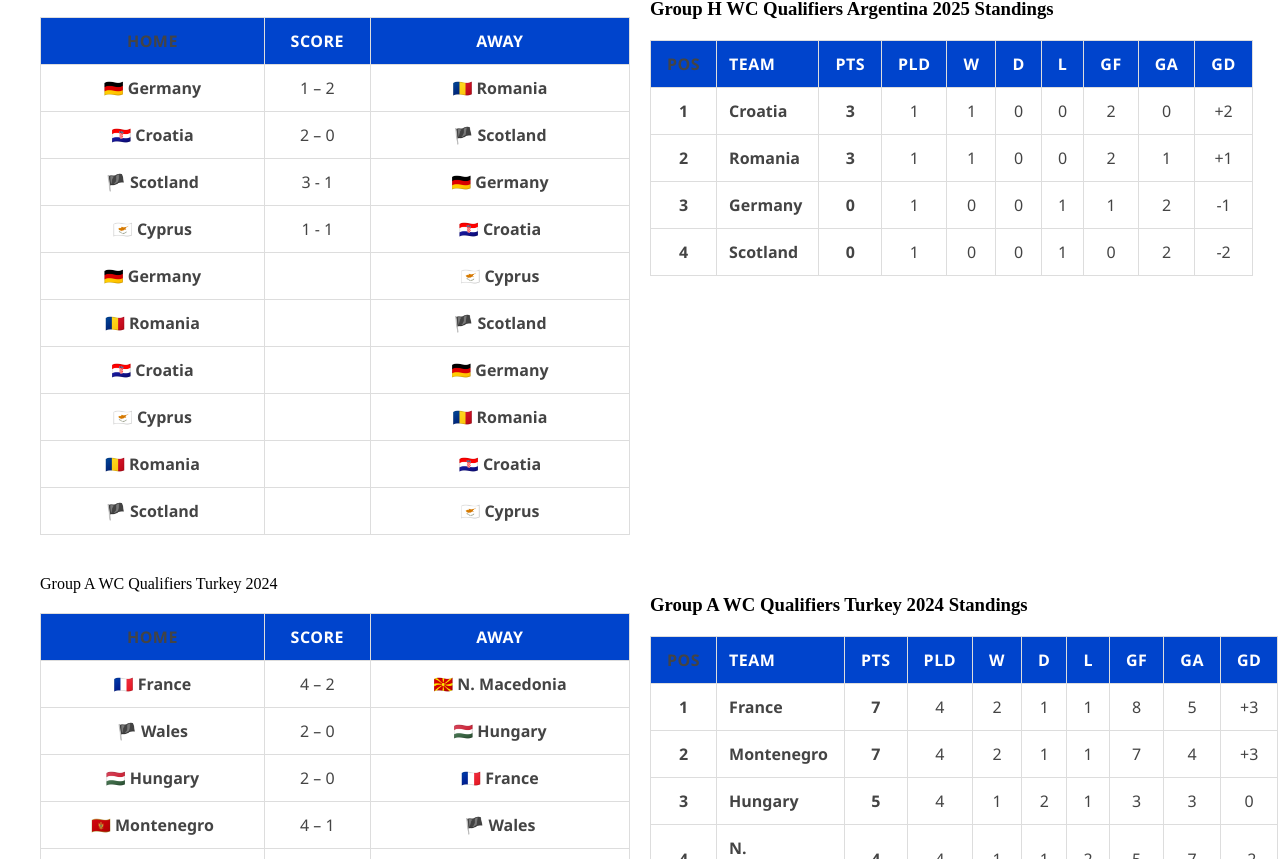
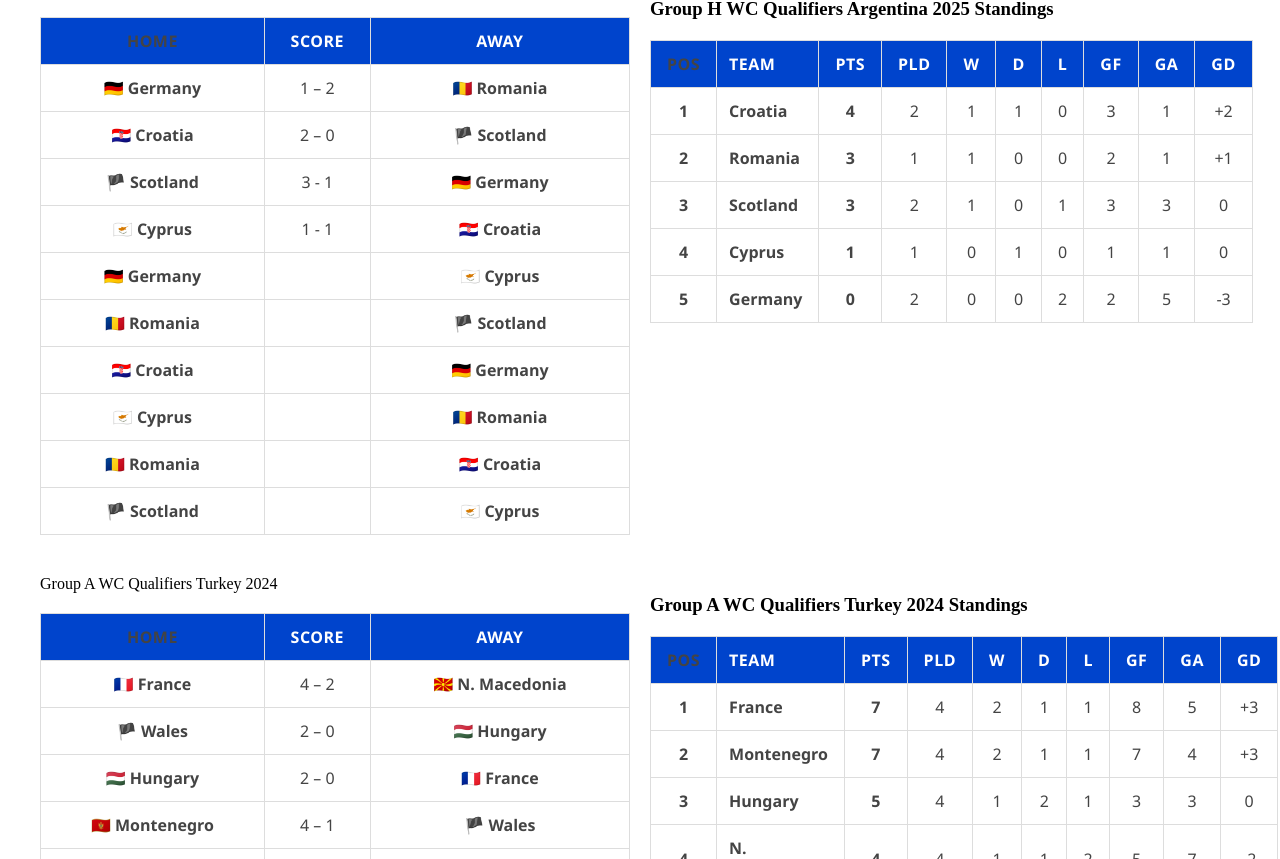
Before and after one commit to MarcusMachado15/whoisgonnawin-clean, a Next.js app: page / in a window 1280 px wide. Shown: the part 4381-5240 px from the top of the page. Built offline with nearby package versions, Linux system fonts and the light colour scheme.

Commit message:
Atualiza classificação dos grupos

```diff
--- a/app/page.tsx
+++ b/app/page.tsx
@@ -401,11 +401,12 @@ const groupStandingsEurope: Record<string, Standing[]> = {
   { pos: 5, team: 'Azerbaijan',  played: 1, won: 0, draw: 0, lost: 1, gf: 2, ga: 3, gd: -1, pts: 0 },
 ],
   'Group H WC Qualifiers Argentina 2025': [
-    { pos: 1, team: 'Croatia',  played: 1, won: 1, draw: 0, lost: 0, gf: 2, ga: 0,  gd:  2, pts: 3 },
-    { pos: 2, team: 'Romania',  played: 1, won: 1, draw: 0, lost: 0, gf: 2, ga: 1,  gd:  1, pts: 3 },
-    { pos: 3, team: 'Germany',  played: 1, won: 0, draw: 0, lost: 1, gf: 1, ga: 2,  gd: -1, pts: 0 },
-    { pos: 4, team: 'Scotland', played: 1, won: 0, draw: 0, lost: 1, gf: 0, ga: 2,  gd: -2, pts: 0 },
-  ],
+  { pos: 1, team: 'Croatia',   played: 2, won: 1, draw: 1, lost: 0, gf: 3, ga: 1, gd: +2, pts: 4 },
+  { pos: 2, team: 'Romania',   played: 1, won: 1, draw: 0, lost: 0, gf: 2, ga: 1, gd: +1, pts: 3 },
+  { pos: 3, team: 'Scotland',  played: 2, won: 1, draw: 0, lost: 1, gf: 3, ga: 3, gd:  0, pts: 3 },
+  { pos: 4, team: 'Cyprus',    played: 1, won: 0, draw: 1, lost: 0, gf: 1, ga: 1, gd:  0, pts: 1 },
+  { pos: 5, team: 'Germany',   played: 2, won: 0, draw: 0, lost: 2, gf: 2, ga: 5, gd: -3, pts: 0 },
+],
   'Group A WC Qualifiers Turkey 2024': [
     { pos: 1, team: 'France',          played: 4, won: 2, draw: 1, lost: 1, gf:  8, ga: 5, gd:  3, pts:  7 },
     { pos: 2, team: 'Montenegro',      played: 4, won: 2, draw: 1, lost: 1, gf:  7, ga: 4, gd:  3, pts:  7 },
```
